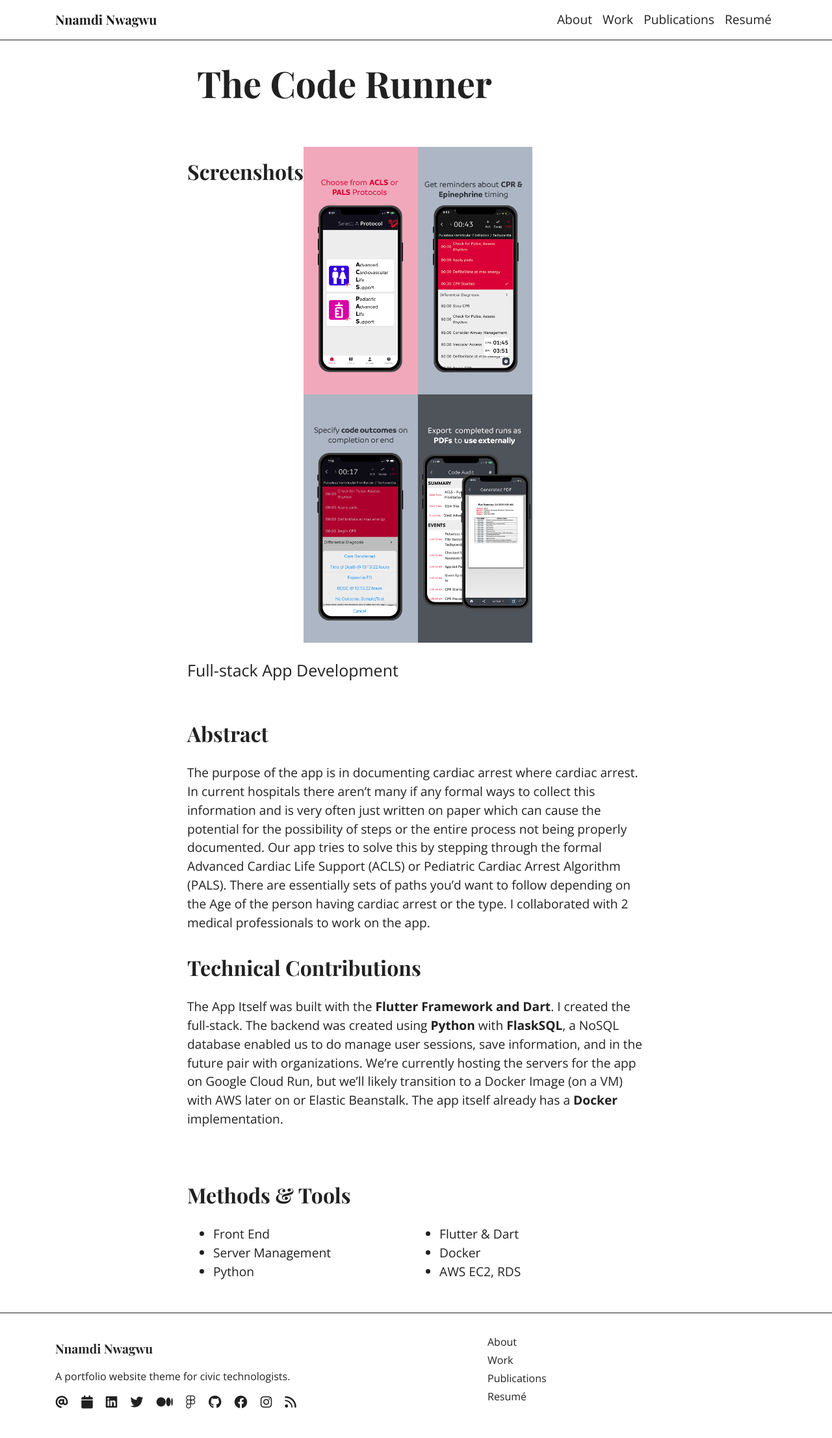
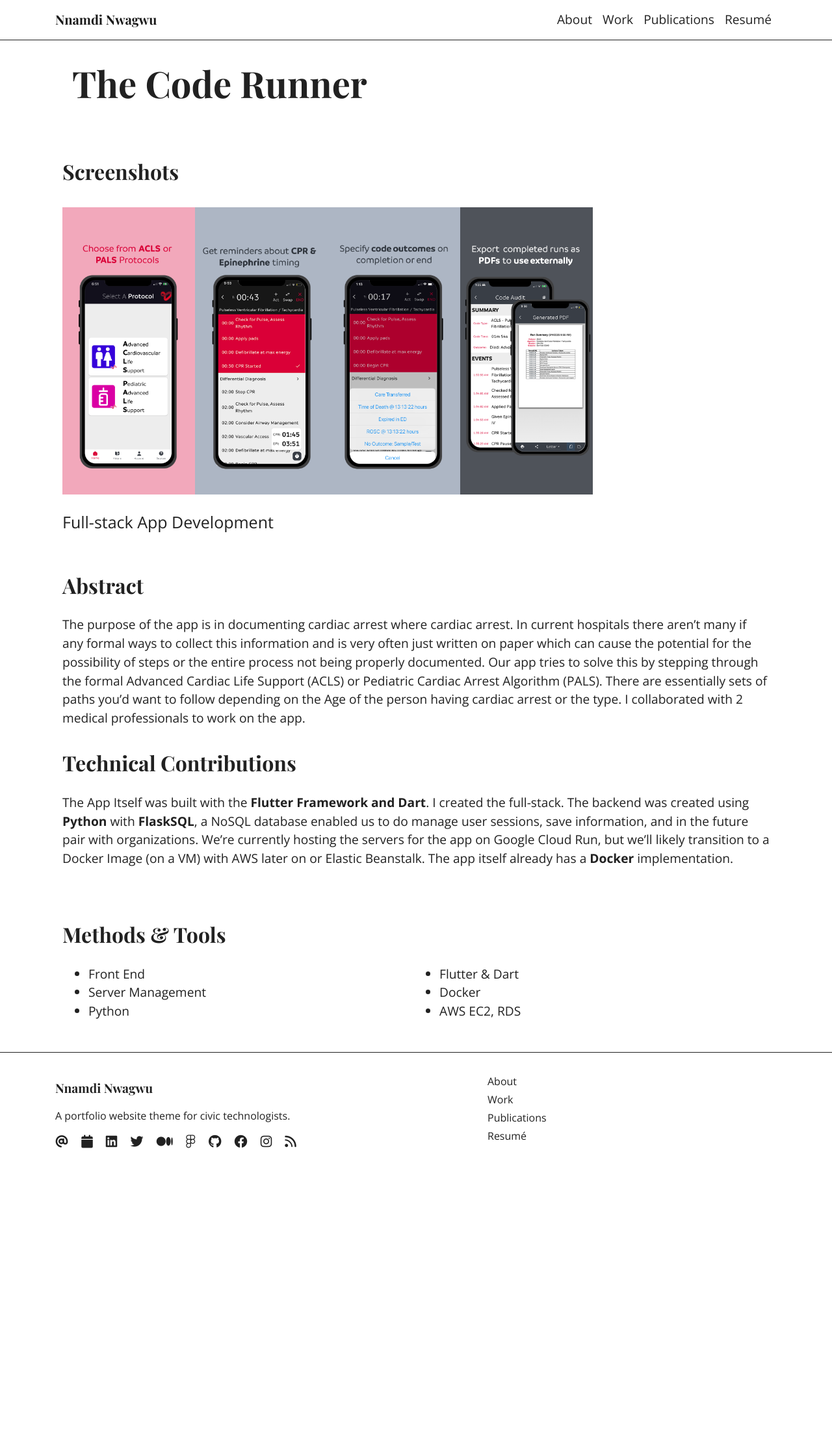
Before and after one commit to nnamd/nnamd.github.io, a Jekyll site: the page built from _work/2_coderunner.md, in a window 1280 px wide. Shown: the whole page at 65% size. Built offline with Jekyll 4.4.1, drawn with Linux system fonts in a browser that asks for light colours; after the commit the page ends 1812 px from its top, so only the background shows below that.

Commit message:
fix image formatting

```diff
--- a/_layouts/work.html
+++ b/_layouts/work.html
@@ -4,7 +4,7 @@ layout: work
 {% include header.html %}
 {% include nav.html %}
 <main>
-  <div class="container-fluid" style="padding-left: 3in; padding-right: 3in;">
+  <div class="container-fluid" style="padding-left: 1in; padding-right: 1in;">
     <!-- Jumbotron/Title at very top -->
     <div class="row mb-4">
       <div class="col-12">
@@ -25,6 +25,67 @@ layout: work
     {% endfor %}
 
     {% if page.samples-title or has_videos %}
+    {% assign samples_layout = page.samples-layout | default: 'split' %}
+
+    {% if samples_layout == 'line' %}
+    <!-- Samples in a single line -->
+    <div class="row mb-4 g-0" style="margin-left: 0; margin-right: 0; overflow-x: auto;">
+      {% if page.samples-title %}
+      <h2 class="mb-3" style="width: 100%;">{{ page.samples-title }}</h2>
+      {% endif %}
+
+      <!-- Video in line -->
+      {% if has_videos %}
+      <div style="flex: 0 0 25%; padding-left: 0; padding-right: 0; min-width: 200px;">
+        {% for i in (1..1) %}
+        {% assign video = "sample-video-" | append: i %}
+        {% assign video_caption = "sample-video-caption-" | append: i %}
+        {% if page[video] %}
+        <figure class="text-center m-0">
+          <video
+            class="img-fluid"
+            style="width: 100%; height: auto; background: #000; display: block;"
+            controls
+            preload="metadata">
+            <source src="{{ site.baseurl }}/img/work/{{ page[video] }}" type="video/mp4">
+            <source src="{{ site.baseurl }}/img/work/{{ page[video] }}" type="video/webm">
+            Your browser does not support the video tag.
+          </video>
+          {% if page[video_caption] %}
+          <figcaption class="small text-muted mt-2">{{ page[video_caption] }}</figcaption>
+          {% endif %}
+        </figure>
+        {% endif %}
+        {% endfor %}
+      </div>
+      {% endif %}
+
+      <!-- Images in line -->
+      {% for i in (1..4) %}
+      {% assign img = "sample-img-" | append: i %}
+      {% assign alt = "sample-img-alt-" | append: i %}
+      {% if page[img] %}
+      <div style="flex: 0 0 18.75%; padding-left: 0; padding-right: 0; min-width: 150px; position: relative; overflow: visible;">
+        <figure class="text-center m-0" style="position: relative;">
+          <img
+            src="{{ site.baseurl }}/img/work/{{ page[img] }}"
+            alt="{{ page[alt] }}"
+            class="img-fluid"
+            style="transition: transform 0.3s ease; cursor: pointer; display: block; width: 100%; height: auto; position: relative; z-index: 1;"
+            onmouseover="this.style.transform='scale(1.1)'; this.style.zIndex='10';"
+            onmouseout="this.style.transform='scale(1)'; this.style.zIndex='1';"
+            data-bs-toggle="modal"
+            data-bs-target="#sampleModal"
+            data-media-src="{{ site.baseurl }}/img/work/{{ page[img] }}"
+            data-media-type="image">
+        </figure>
+      </div>
+      {% endif %}
+      {% endfor %}
+    </div>
+
+    {% else %}
+    <!-- Samples split layout (default) -->
     <div class="row mb-4 g-0" style="margin-left: 0; margin-right: 0;">
       {% if page.samples-title %}
       <h2 class="mb-3">{{ page.samples-title }}</h2>
@@ -64,15 +125,15 @@ layout: work
           {% assign alt = "sample-img-alt-" | append: i %}
           <!-- {% assign caption = "sample-img-caption-" | append: i %} -->
           {% if page[img] %}
-          <div class="col-6" style="padding-left: 0; padding-right: 0;">
-            <figure class="text-center m-0">
+          <div class="col-6" style="padding-left: 0; padding-right: 0; position: relative; overflow: visible;">
+            <figure class="text-center m-0" style="position: relative;">
               <img
                 src="{{ site.baseurl }}/img/work/{{ page[img] }}"
                 alt="{{ page[alt] }}"
                 class="img-fluid"
-                style="transition: transform 0.3s ease; cursor: pointer; display: block; width: 100%; height: auto;"
-                onmouseover="this.style.transform='scale(1.1)'"
-                onmouseout="this.style.transform='scale(1)'"
+                style="transition: transform 0.3s ease; cursor: pointer; display: block; width: 100%; height: auto; position: relative; z-index: 1;"
+                onmouseover="this.style.transform='scale(1.1)'; this.style.zIndex='10';"
+                onmouseout="this.style.transform='scale(1)'; this.style.zIndex='1';"
                 data-bs-toggle="modal"
                 data-bs-target="#sampleModal"
                 data-media-src="{{ site.baseurl }}/img/work/{{ page[img] }}"
@@ -87,6 +148,7 @@ layout: work
         </div>
       </div>
     </div>
+    {% endif %}
     {% endif %}
 
     <div class="row mb-4">
```
Also changed, not shown: _work/2_coderunner.md (+1 -1 lines).
